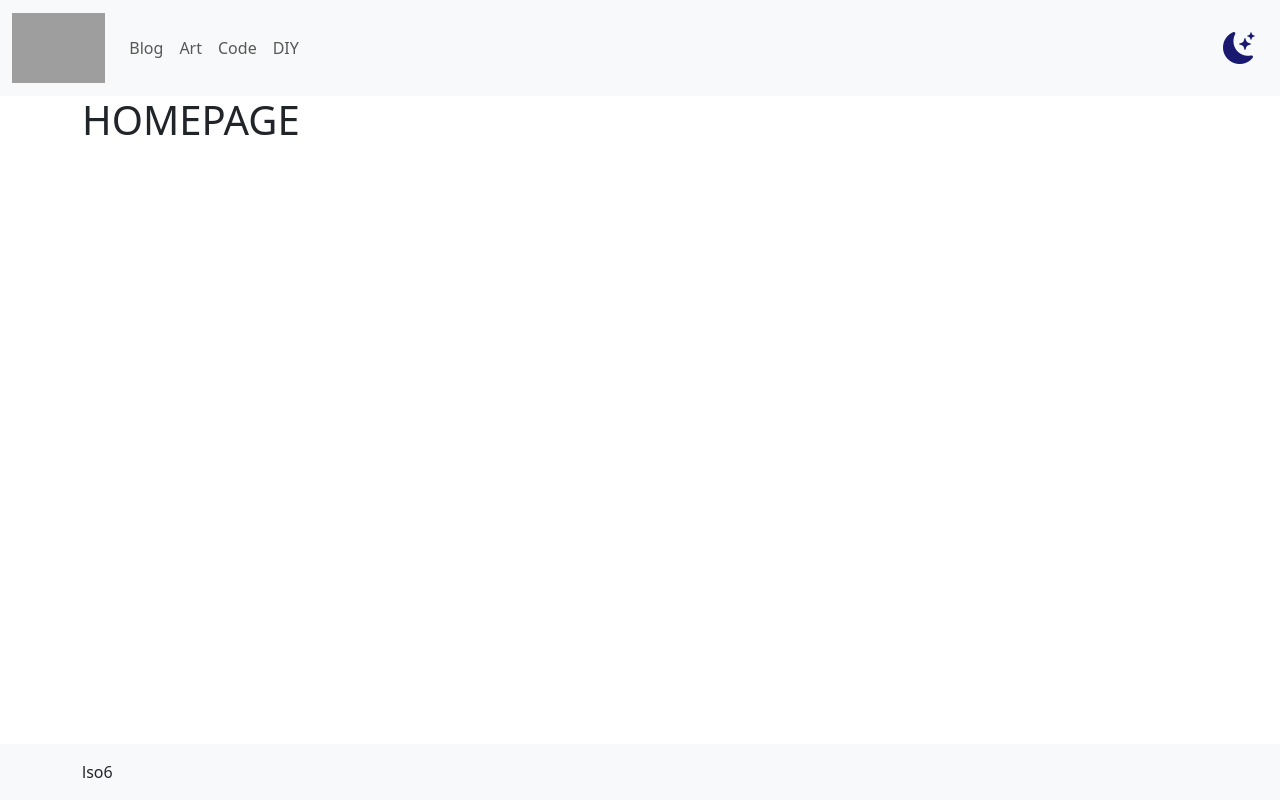
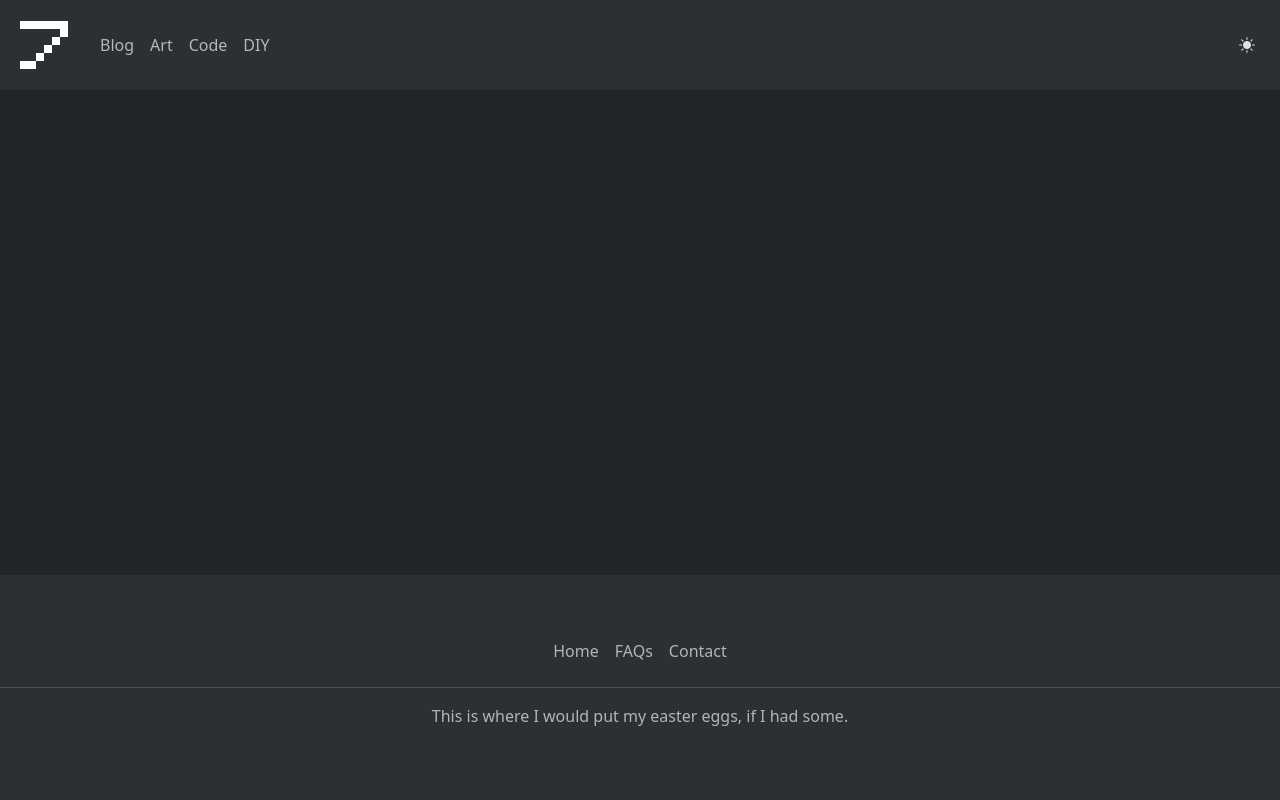
Before and after one commit to BlessedSleepSeeker/blessedsleepseeker.com, a Django app: page / in a window 1280 px wide. Run offline with Django 4.2, Linux system fonts and the light colour scheme; some libraries are stand-ins or nearby versions; grey boxes are pictures that could not be loaded.

Commit message:
Added footer, theme toggling

```diff
--- a/cgonline/cgonline/settings.py
+++ b/cgonline/cgonline/settings.py
@@ -125,6 +125,10 @@ USE_TZ = True
 # https://docs.djangoproject.com/en/4.2/howto/static-files/
 
 STATIC_URL = "static/"
+STATICFILES_DIRS = [
+    BASE_DIR / STATIC_URL,
+    BASE_DIR / "Templates/static",
+]
 
 # Default primary key field type
 # https://docs.djangoproject.com/en/4.2/ref/settings/#default-auto-field
--- a/cgonline/main/templates/main/homepage.html
+++ b/cgonline/main/templates/main/homepage.html
@@ -5,6 +5,6 @@ Home
 {% endblock title %}
 {% block content %}
 <div>
-    <h1> HOMEPAGE </h1>
+
 </div>
 {% endblock content %}
--- a/cgonline/templates/base.html
+++ b/cgonline/templates/base.html
@@ -1,16 +1,18 @@
 {% load static %}
 {% load i18n %}
 <!DOCTYPE html>
-<html class="h-100" data-bs-theme="light">
+<html class="h-100" data-bs-theme="dark">
   <head>
     <title>{% block title %}{% endblock %} - Camille Gouneau</title>
-	  <link rel="shortcut icon" type="image/png" href="{% static 'favicon.ico' %}"/>
+	  <link rel="shortcut icon" type="image/png" href="{% static 'base/8x8w400.png' %}"/>
 
     <!-- Bootstrap Icons -->
     <link rel="stylesheet" href="https://cdn.jsdelivr.net/npm/bootstrap-icons@1.10.5/font/bootstrap-icons.css">
     <!-- Bootstrap CSS & config -->
     <link href="https://cdn.jsdelivr.net/npm/bootstrap@5.3.1/dist/css/bootstrap.min.css" rel="stylesheet" integrity="sha384-4bw+/aepP/YC94hEpVNVgiZdgIC5+VKNBQNGCHeKRQN+PtmoHDEXuppvnDJzQIu9" crossorigin="anonymous">
     <meta name="viewport" content="width=device-width, initial-scale=1">
+    <!-- My Own JS -->
+
   </head>
   <body class="d-flex flex-column h-100">
   {% block navigation %}
@@ -18,7 +20,8 @@
 	<nav class="navbar navbar-expand-lg bg-body-tertiary" role="navigation">
       <div class="container-fluid">
         <a class="navbar-brand" href="{% url 'main:index' %}" class="">
-          <img src={% static 'images/logo.png' %} height="70px">
+          <img id="navLogoLight" src={% static 'base/8x8b800.png' %}>
+          <img id="navLogoDark" src={% static 'base/8x8w800.png' %}>
         </a>
         <button class="navbar-toggler" type="button" data-bs-toggle="collapse" data-bs-target="#navbarSupportedContent" aria-controls="navbarSupportedContent" aria-expanded="false" aria-label="Toggle navigation">
           <span class="navbar-toggler-icon"></span>
@@ -30,7 +33,7 @@
             <li class="nav-item"><a class="nav-link" href="{% url 'dev:dev_main' %}">{% translate "Code" %}</a></li>
             <li class="nav-item"><a class="nav-link" href="{% url 'diy:diy_main' %}">{% translate "DIY" %}</a></li>
           </ul>
-          <button type="button" class="btn btn-light"><i class="bi bi-moon-stars-fill" style="font-size: 2rem; color: midnightblue"></i></button>
+          <button type="button" id="btnSwitch" class="btn"><i id="iconSwitch" class="bi bi-moon-stars-fill" style=""></i></button>
           <!--<i class="bi bi-brightness-high-fill" style="font-size: 2rem;"></i>-->
 
         </div>
@@ -52,11 +55,18 @@
 
     {% block footer %}
 	  <footer class="footer mt-auto py-3 bg-body-tertiary">
-      <div class="container">
-        lso6
+      <div class="py-3 my-4">
+        <ul class="nav justify-content-center border-bottom pb-3 mb-3">
+          <li class="nav-item"><a class="nav-link px-2 text-muted" href="{% url 'main:index' %}">Home</a></li>
+          <li class="nav-item"><a class="nav-link px-2 text-muted" href="{% url 'main:index' %}">FAQs</a></li>
+          <li class="nav-item"><a class="nav-link px-2 text-muted" href="{% url 'main:index' %}">Contact</a></li>
+        </ul>
+
+        <p class="text-center text-muted">{% block easteregg %}This is where I would put my easter eggs, if I had some.{% endblock easteregg %}</p>
       </div>
     </footer>
     {% endblock footer %}
+    <script src="{% static 'theme_switcher.js' %}"></script>
     <script src="https://cdn.jsdelivr.net/npm/bootstrap@5.3.1/dist/js/bootstrap.bundle.min.js" integrity="sha384-HwwvtgBNo3bZJJLYd8oVXjrBZt8cqVSpeBNS5n7C8IVInixGAoxmnlMuBnhbgrkm" crossorigin="anonymous"></script>
   </body>
 </html>
--- /dev/null
+++ b/cgonline/templates/static/theme_switcher.js
@@ -0,0 +1,37 @@
+
+function themeSwitch() {
+    const theme = localStorage.getItem('theme')
+    if (theme == 'dark') {
+        localStorage.setItem('theme', "light")
+        document.documentElement.setAttribute('data-bs-theme','light')
+        document.getElementById('iconSwitch').setAttribute('class', 'bi bi-moon-stars-fill')
+    }
+    else {
+        localStorage.setItem('theme', "dark")
+        document.documentElement.setAttribute('data-bs-theme','dark')
+        document.getElementById('iconSwitch').setAttribute('class', 'bi bi-brightness-high-fill')
+    }
+}
+
+function updateTheme() {
+    const theme = localStorage.getItem('theme')
+    if (theme == 'dark') {
+        document.documentElement.setAttribute('data-bs-theme','light')
+        document.getElementById('iconSwitch').setAttribute('class', 'bi bi-moon-stars-fill')
+        document.getElementById('navLogoLight').style.display = 'block'
+        document.getElementById('navLogoDark').style.display = 'none'
+    }
+    else {
+        document.documentElement.setAttribute('data-bs-theme','dark')
+        document.getElementById('iconSwitch').setAttribute('class', 'bi bi-brightness-high-fill')
+        document.getElementById('navLogoLight').style.display = 'none'
+        document.getElementById('navLogoDark').style.display = 'block'
+    }
+}
+
+document.getElementById('btnSwitch').addEventListener('click',()=>{
+    themeSwitch()
+    updateTheme()
+})
+
+updateTheme()
```
Also changed, not shown: cgonline/static/base/8x8b100.png (added), cgonline/static/base/8x8b1200.png (added), cgonline/static/base/8x8b400.png (added), cgonline/static/base/8x8b800.png (added), cgonline/static/base/8x8w100.png (added), cgonline/static/base/8x8w1200.png (added), cgonline/static/base/8x8w400.png (added), cgonline/static/base/8x8w800.png (added).
